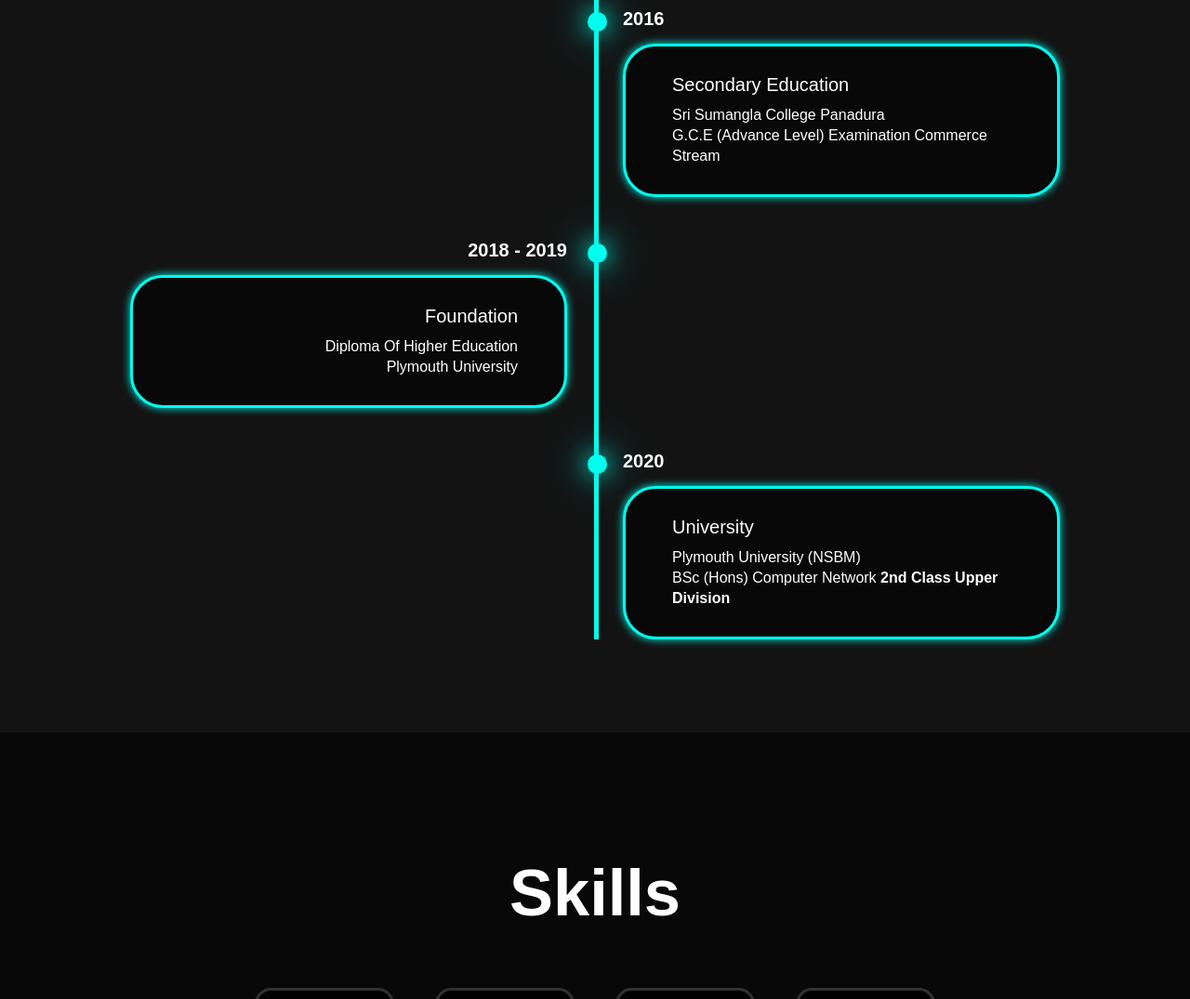
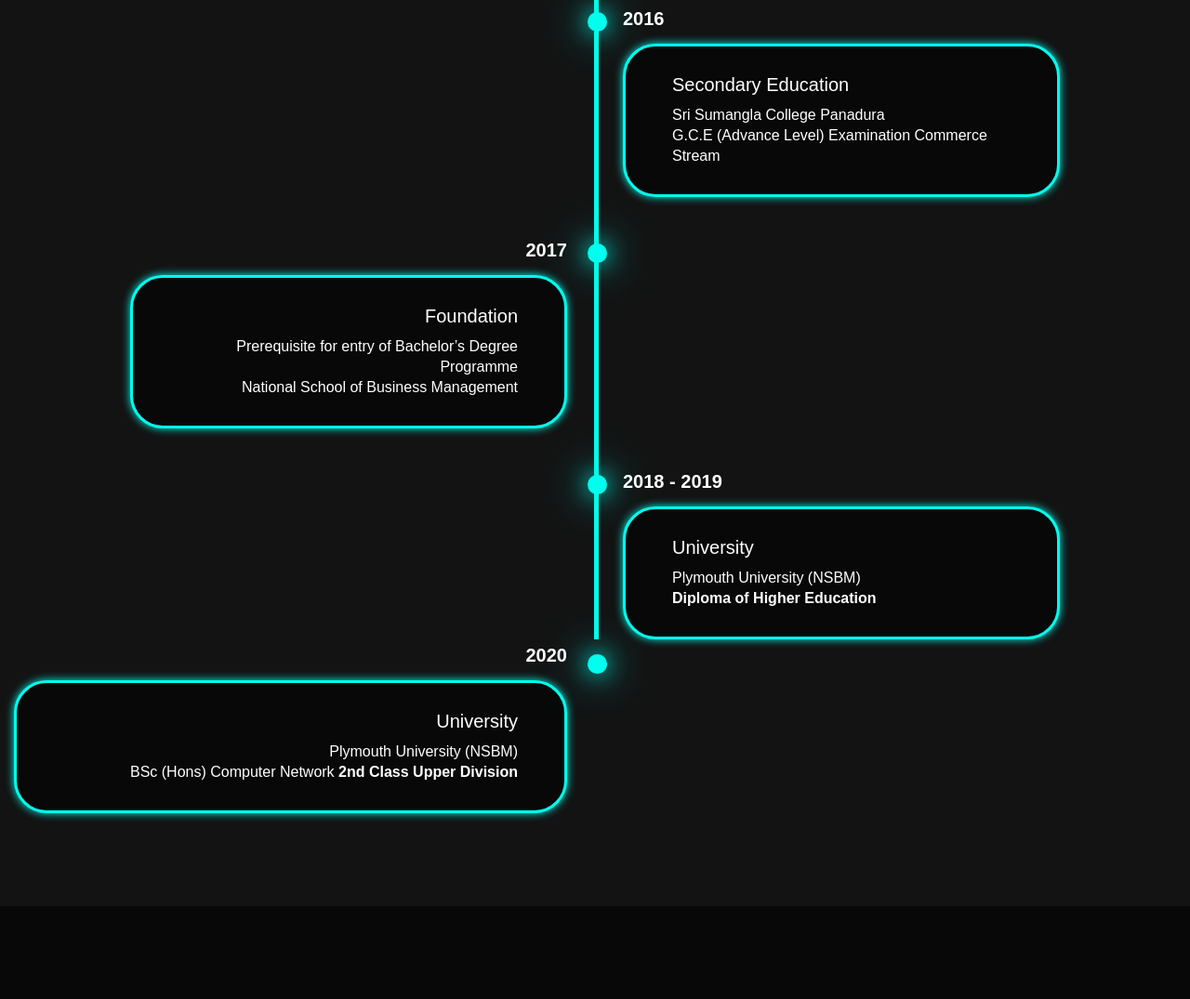
Before and after one commit to YuvinChandula/Portfolio, a plain HTML site: page index.html in a window 1280 px wide. Shown: the part 1315-2390 px from the top of the page at 93% size. Drawn offline with nearby package versions, Linux system fonts and the light colour scheme.

Commit message:
Update index.html

```diff
--- a/index.html
+++ b/index.html
@@ -82,15 +82,28 @@ G.C.E (Advance Level) Examination Commerce Stream<br/>
 
         <div class="timeline-item">
           <div class="timeline-dot"></div>
-          <div class="timeline-date">2018 - 2019</div>
+          <div class="timeline-date">2017</div>
           <div class="timeline-content">
             <h3>Foundation</h3>
             <p>
-              Diploma Of Higher Education<br/>
-Plymouth University<br/>
+              Prerequisite for entry of Bachelor’s Degree Programme<br/>
+National School of Business Management<br/>
             </p>
           </div>
         </div>
+
+<div class="timeline-item">
+          <div class="timeline-dot"></div>
+          <div class="timeline-date">2018 - 2019</div>
+          <div class="timeline-content">
+            <h3>University</h3>
+            <p>
+              Plymouth University (NSBM)<br/>
+<b>Diploma of Higher Education</b>
+            </p>
+          </div>
+        </div>
+      </div>
 
         <div class="timeline-item">
           <div class="timeline-dot"></div>
```
